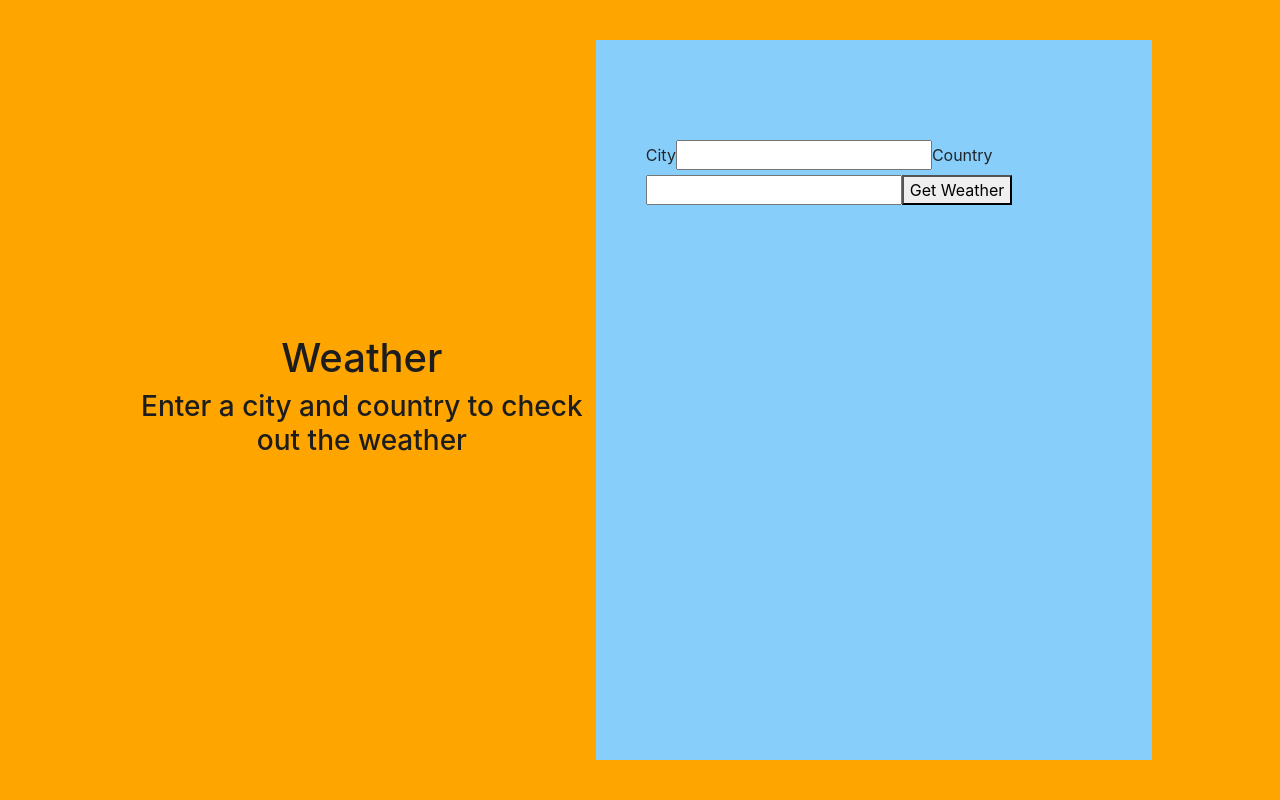
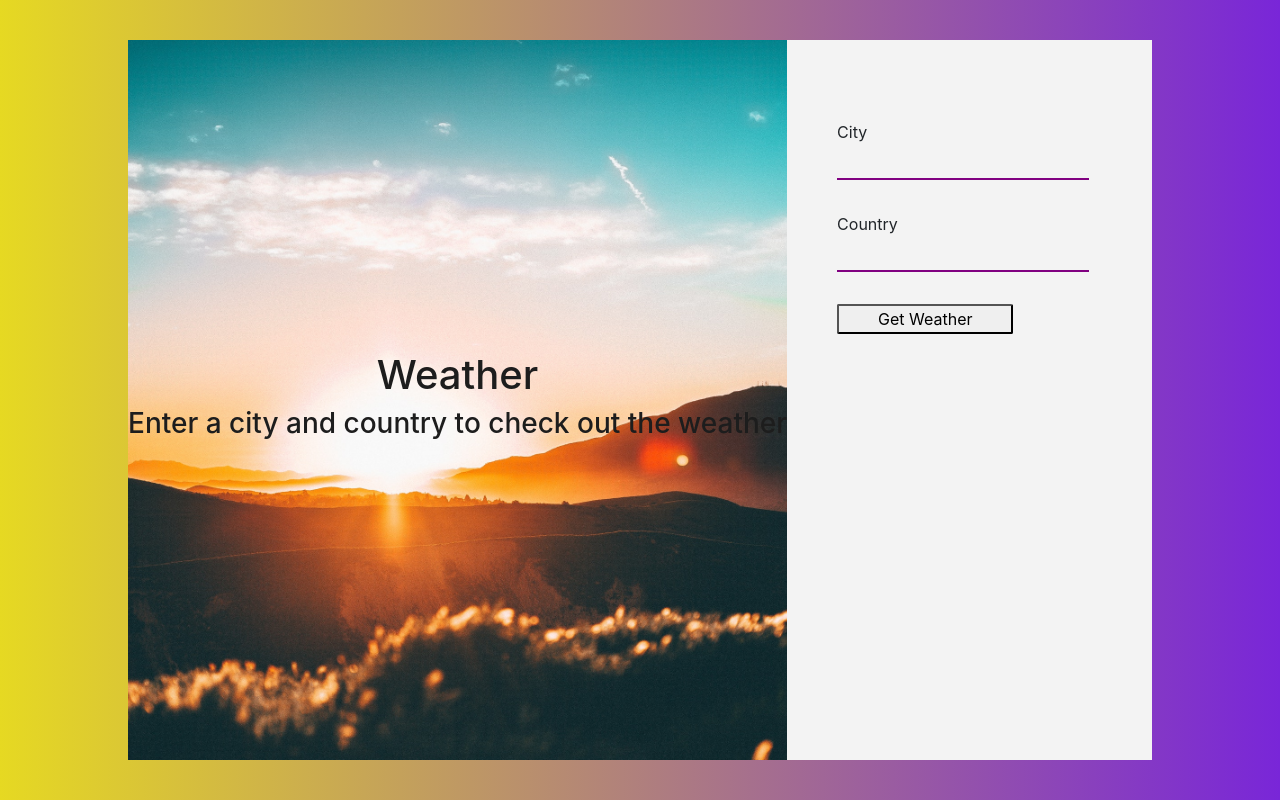
Before and after one commit to mattwong59/react-weather, a React (Create React App) app: page / in a window 1280 px wide. Built offline with nearby package versions, Linux system fonts and the light colour scheme; no server answers.

Commit message:
Add styling to inputs

```diff
--- a/src/App.css
+++ b/src/App.css
@@ -1,6 +1,6 @@
 .wrapper {
   height: 100vh;
-  background: orange;
+  background-image: linear-gradient(to right,#e6d922, #7926d8);
   display: flex;
   justify-content: center;
   align-items: center;
@@ -18,7 +18,8 @@
 
 .title-container {
   height: 90vh;
-  /* background: url('') center center no-repeat; */
+  background: url('./sunset.jpeg') center center no-repeat;
+  background-size: cover;
   display: flex;
   justify-content: center;
   align-items: center;
@@ -27,14 +28,38 @@
   color:rgb(29, 29, 29);
 }
 
+.container {
+  background: #f3f3f3;
+}
+
 .form-container {
   height: 90vh;
-  padding-top: 100px;
+  padding-top: 80px;
   padding-left: 50px;
-  background: lightskyblue;
 
 }
 
-/* label {
+form {
   display: flex;
-} */
+  flex-direction: column;
+}
+
+label {
+  display: flex;
+}
+
+input[type="text"] {
+  border: none;
+  background: transparent;
+  border-bottom: 2px solid purple;
+  margin-bottom: 2em;
+}
+
+input[type="text"] {
+  outline: none;
+}
+
+button {
+  border-radius: 2px;
+  width:70%;
+}
--- a/src/components/form.js
+++ b/src/components/form.js
@@ -2,7 +2,7 @@ import React from 'react';
 
 const Form = (props) => (
     <form onSubmit={props.getWeather}>
-        <label htmlFor='city'>City</label>
+        <label htmlFor='city' autofocus>City</label>
         <input type="text" name="city" />
         <label htmlFor='country'>Country</label>
         <input type="text" name="country" />
```
Also changed, not shown: src/sunset.jpeg (added).
